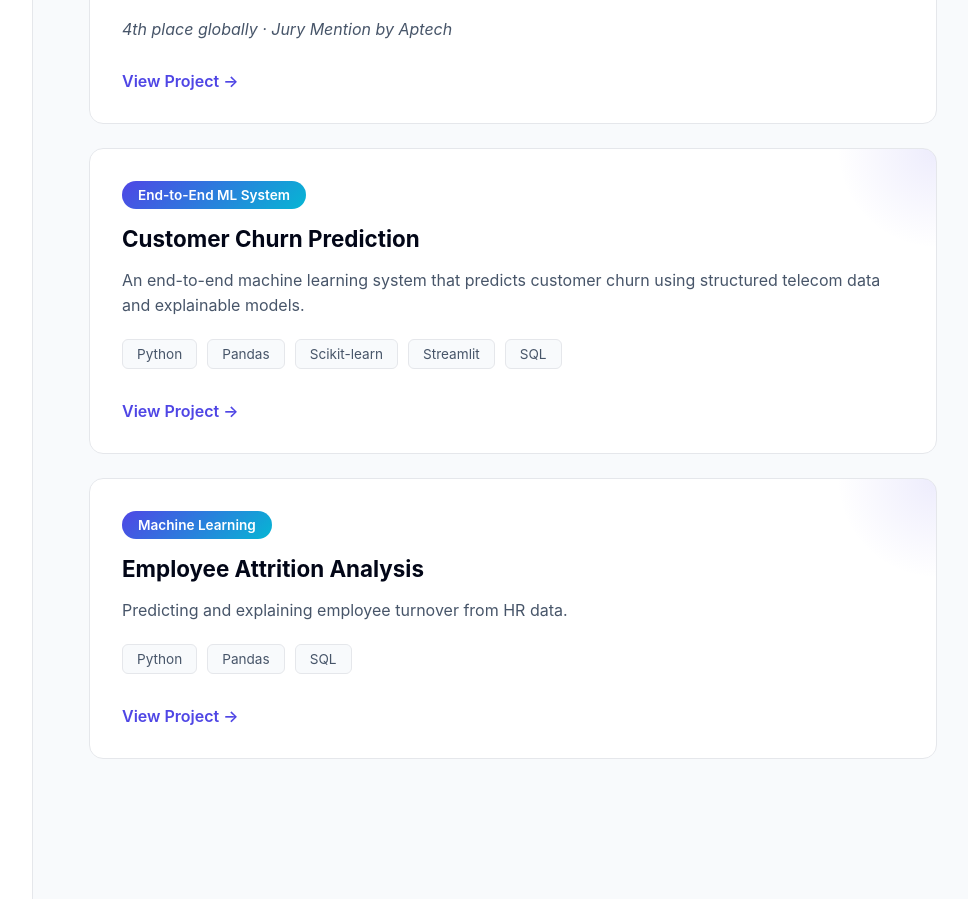
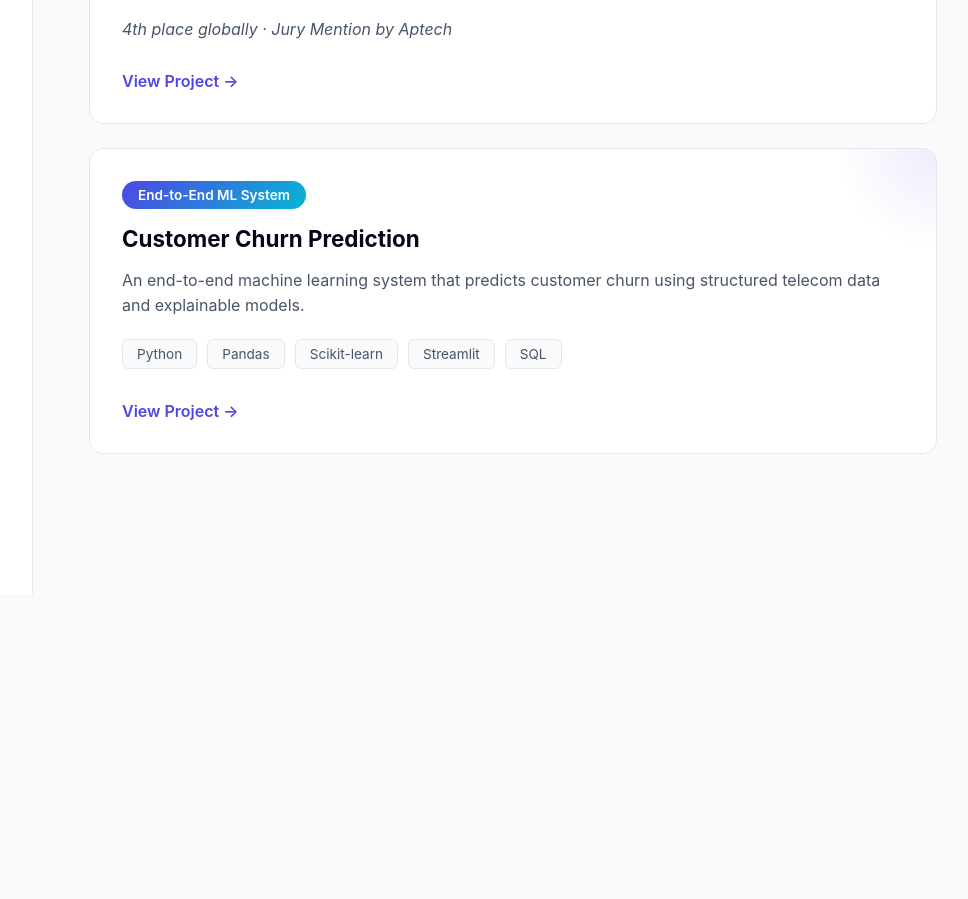
Before and after one commit to ugochukwu11-glitch/ugochukwu11-glitch.github.io, a plain HTML site: page index.html in a window 1280 px wide. Shown: the part 1805-2704 px from the top of the page, without its empty margins (267-1235 px from the left). After the commit the page ends 2399 px from the top, so only its background shows below. Drawn offline with Linux system fonts and the light colour scheme.

Commit message:
Update index.html

```diff
--- a/index.html
+++ b/index.html
@@ -1180,23 +1180,6 @@ p { line-height: 1.6; }
       </div>
     </a>
 
-    <!-- Attrition -->
-    <a href="projects/attrition.html" class="project-card-link">
-      <div class="featured-card">
-        <div class="featured-tag">Machine Learning</div>
-        <h3>Employee Attrition Analysis</h3>
-        <p class="muted">
-          Predicting and explaining employee turnover from HR data.
-        </p>
-        <div class="featured-tech">
-          <span>Python</span>
-          <span>Pandas</span>
-          <span>SQL</span>
-        </div>
-        <span class="featured-link">View Project →</span>
-      </div>
-    </a>
-
   </div>
 </div>
 
```
